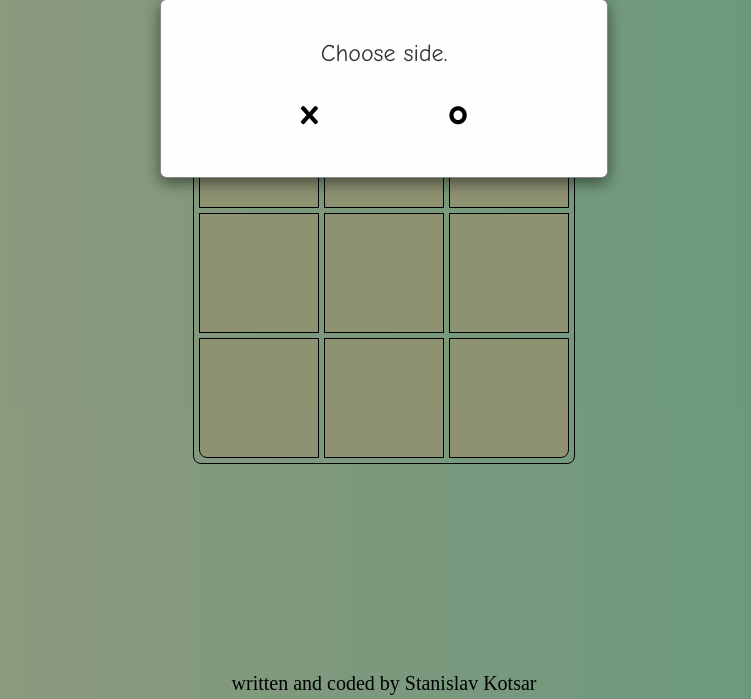
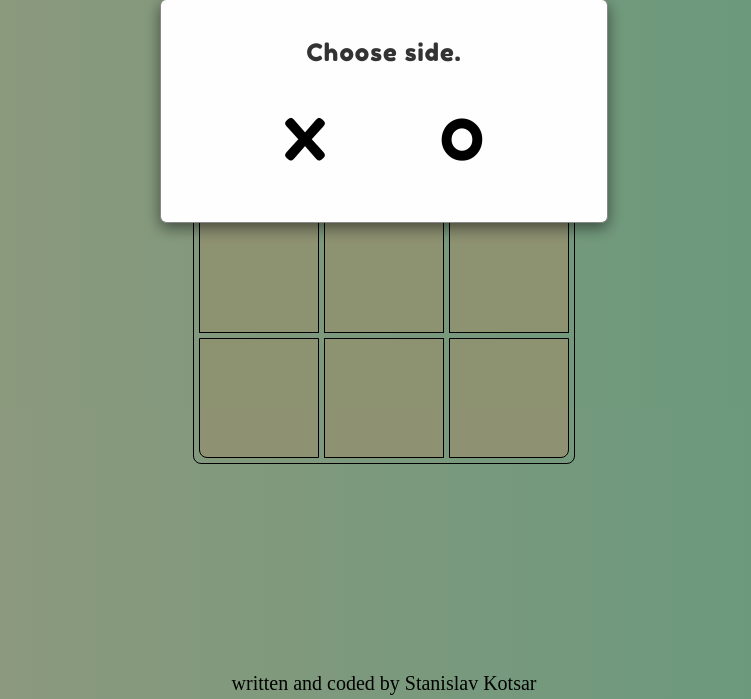
Before and after one commit to StanislavKotsar/StanislavKotsar.github.io, a plain HTML site: page Tic Tac Toe Game/index.html in a window 1280 px wide. Shown: the part 101-800 px from the top of the page, without its empty margins (256-1007 px from the left). Drawn offline with nearby package versions, Linux system fonts and the light colour scheme.

Commit message:
Again change I’m, add style

```diff
--- a/Tic Tac Toe Game/style.css
+++ b/Tic Tac Toe Game/style.css
@@ -43,7 +43,8 @@ span{
     padding: 20px;
     border: 1px solid #888;
     width: 35%;
-    font-family: Comic Sans, Comic Sans MS, cursive;
+    font-family: 'Fredoka One', cursive;
+    letter-spacing: 1px;
 }
 
 /* The Close Button */
@@ -77,7 +78,7 @@ display: flex;
 #Tic, #Tac{
   font-family: 'Fredoka One', cursive;
   font-weight: 900;
-  font-size:18pt;
+  font-size: 4em;
   font-weight: normal;
   border: none;
     padding: 9px 9px 9px 9px;
```
Also changed, not shown: img/tic_tac_toe_game.png.
